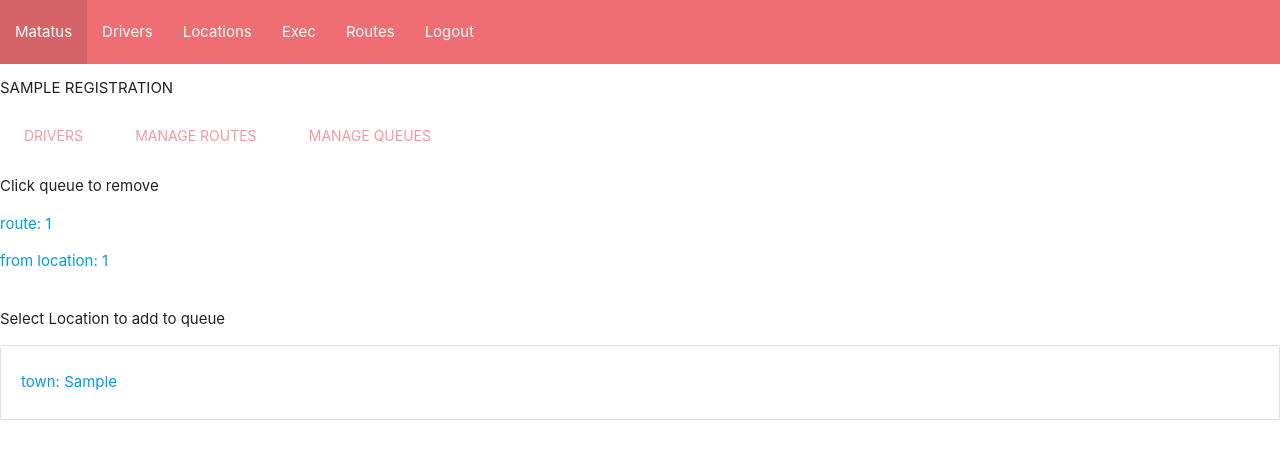
After one commit to FrankApiyo/project, a Flask app: template templates/manage_matatu_queue.html in a window 1280 px wide. The commit adds this page. Shown: the top 459 px of the page. Run offline with Flask 2, Linux system fonts and the light colour scheme; tables that the repository leaves empty hold one stand-in row (values such as "Sample post"); the template is opened without the code that fills it: values that come from a table or form of the project are taken from there, most other values are stand-ins (such as "Sample title", 1, 10 or a date in 2020); parts of the project's set-up code (start-up, migrations or seed data) failed here and were passed over.

Commit message:
finished manage queues

```diff
--- a/app.py
+++ b/app.py
@@ -321,6 +321,82 @@ def manage_drivers():
     drivers = service.drivers
     #print(drivers[0].services.all())
     return render_template("manage_drivers.html", drivers=drivers)
+
+
+@app.route("/manage_matatu_queue/<registration>/<location_id>/<route_number>/<remove>")
+@app.route("/manage_matatu_queue/<registration>/<location_id>/<route_number>", defaults={"remove": None})
+@app.route("/manage_matatu_queue/<registration>/<location_id>", defaults={"route_number": None, "remove": None})
+@app.route("/manage_matatu_queue/<registration>", defaults={"route_number": None, "location_id": None, "remove": None})
+@login_required
+def manage_matatu_queue(registration, route_number, location_id, remove):
+    # this prevents other users form loging in to the wrong parts of the app
+    service = None
+    if session["service_name"]:
+        service = Service.query.filter_by(name=session["service_name"]).first()
+    else:
+        redirect(url_for("login"))
+    if not service:
+        redirect(url_for("login"))
+
+    matatu = Matatu.query.filter_by(registration=registration).first()
+
+    if remove == "-":
+        db.session.delete(matatu.matatu_queue_entry)
+
+        db.session.commit()
+        locations = service.locations
+        return render_template("manage_matatu_queue.html", registration=matatu.registration, locations=locations)
+
+    if location_id and not route_number:
+        #ensure service has such a location
+        location = Location.query.filter_by(id=location_id).first()
+        if location in service.locations:
+            #now show all routes from this location
+            routes_from_location = []
+            to_towns = []
+            for route_price in service.route_prices:
+                route = route_price.route
+                if route.from_town_id == location.id:
+                    routes_from_location.append(route)
+                    to_towns.append(Location.query.filter_by(id=route.to_town_id).first())
+            return render_template("manage_matatu_queue.html", registration=matatu.registration,
+                                   routes_from_location=routes_from_location, to_towns=to_towns, zip=zip,
+                                   location_id=location_id)
+    elif location_id and route_number:
+        #add matatu to queue at location and at route
+        matatu_queue_entry = MatatuQueueInstance.query.filter_by(matatu_registration=registration).first()
+        if(matatu_queue_entry):
+            return render_template("manage_matatu_queue.html", registration=matatu.registration,
+                                   entry=matatu.matatu_queue_entry, location_id=location_id, route_number=route_number)
+        matatu_queue_entry = MatatuQueueInstance(matatu.seats)
+        route_price_service = None
+        route_prices = service.route_prices
+        for route_price in route_prices:
+            if str(route_price.route.number) == route_number and location_id == str(route_price.route.from_town_id):
+                route_price_service = route_price
+        matatu_queue_entry.route_price_service_id = route_price_service.id
+        matatu_queue_entry.matatu_registration = matatu.registration
+        db.session.add(matatu_queue_entry)
+        db.session.commit()
+        return render_template("manage_matatu_queue.html", registration=matatu.registration,
+                               entry=matatu.matatu_queue_entry, location_id=location_id, route_number=route_number)
+
+    #a matatu can only be in one queue instance at a time
+    #if matatu already on queue then just show that queue
+    if matatu.matatu_queue_entry:
+        #show queue
+        print("adfadsf\n\n\n\n" + str(matatu.matatu_queue_entry.route_price_service_id) + "\n\n\n")
+        route_price_service = RoutePriceService.query.filter_by(
+            id=matatu.matatu_queue_entry.route_price_service_id).first()
+        route = route_price_service.route
+        return render_template("manage_matatu_queue.html", registration=matatu.registration,
+                               entry=matatu.matatu_queue_entry, route_number=route.number,
+                               location_id=route.from_town_id)
+    #else provide routes to add queue on
+    else:
+        #show list of locations to add matatu queue instance
+        locations = service.locations
+        return render_template("manage_matatu_queue.html", registration=matatu.registration, locations=locations)
 
 
 @app.route("/manage_matatu_routes/<registration>/<add_or_remove>/<route_number>")
--- a/models.py
+++ b/models.py
@@ -50,12 +50,15 @@ class MatatuQueueInstance(db.Model):
     id = db.Column(db.Integer(), primary_key=True)
     no_of_vacant_seats = db.Column(db.Integer(), default=0, nullable=False)
     route_price_service_id = db.Column(db.Integer(), db.ForeignKey("route_price_service.id"), nullable=False)
-    matatu_registration = db.Column(db.Text(), db.ForeignKey("matatu.registration"), nullable=False)
+    matatu_registration = db.Column(db.Text(), db.ForeignKey("matatu.registration"), nullable=False, unique=True)
     taken_seats = db.relationship(
         'TakenSeatInstance',
         backref='matatu_queue_instance',
         lazy='dynamic'
     )
+
+    def __init__(self, no_of_vacant_seats):
+        self.no_of_vacant_seats = no_of_vacant_seats
 
     def __repr__(self):
         return "\nMatatuQueueEntry\n"
--- a/templates/manage_matatu.html
+++ b/templates/manage_matatu.html
@@ -6,7 +6,7 @@
     <ul class="tabs">
         <li class="tab col s3"><a href="/manage_matatu/{{registration}}">drivers</a></li>
         <li class="tab col s3"><a href="/manage_matatu_routes/{{ registration }}">manage routes</a></li>
-        <li class="tab col s3"><a href="#">manage queues</a></li>
+        <li class="tab col s3"><a href="/manage_matatu_queue/{{ registration }}">manage queues</a></li>
     </ul>
 {% endblock %}
 {% block body %}
--- /dev/null
+++ b/templates/manage_matatu_queue.html
@@ -0,0 +1,47 @@
+{% extends "manage_matatu.html" %}
+{% block body %}
+    {% if entry %}
+        <div class="row">
+            <p>Click queue to remove</p>
+            <a href="/manage_matatu_queue/{{registration}}/{{ location_id }}/{{ route_number }}/-">
+                <div>
+                    <p>route: {{ route_number }}</p>
+                    <p>from location: {{ location_id }}</p>
+                </div>
+            </a>
+        </div>
+    {% endif %}
+    {% if locations %}
+        <div class="row">
+            <p>Select Location to add to queue</p>
+            <ul class="collection">
+                {% for location in locations %}
+                    <li class="collection-item">
+                        <a href="/manage_matatu_queue/{{registration}}/{{ location.id }}">
+                            <div>
+                                <p>town: {{ location.town }}</p>
+                            </div>
+                        </a>
+                    </li>
+                {% endfor %}
+            </ul>
+        </div>
+    {% endif %}
+    {% if routes_from_location %}
+        <div class="row">
+            <p>Select Route to add to queue</p>
+            <ul class="collection">
+                {% for route, to_town in zip(routes_from_location, to_towns) %}
+                    <li class="collection-item">
+                        <a href="/manage_matatu_queue/{{registration}}/{{ location_id }}/{{ route.number }}">
+                            <div>
+                                <p>number: {{ route.number }}</p>
+                                <p>destination: {{ to_town.town }}</p>
+                            </div>
+                        </a>
+                    </li>
+                {% endfor %}
+            </ul>
+        </div>
+    {% endif %}
+{% endblock %}
```
